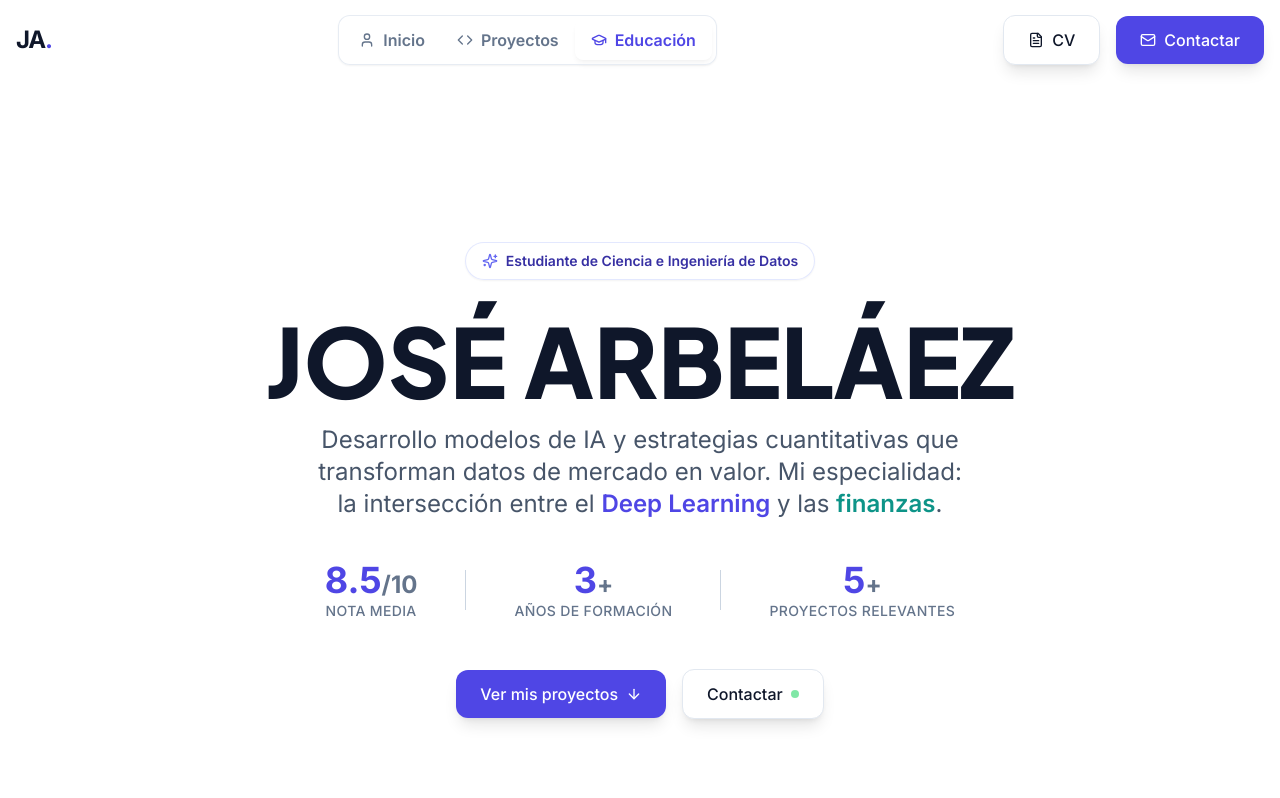
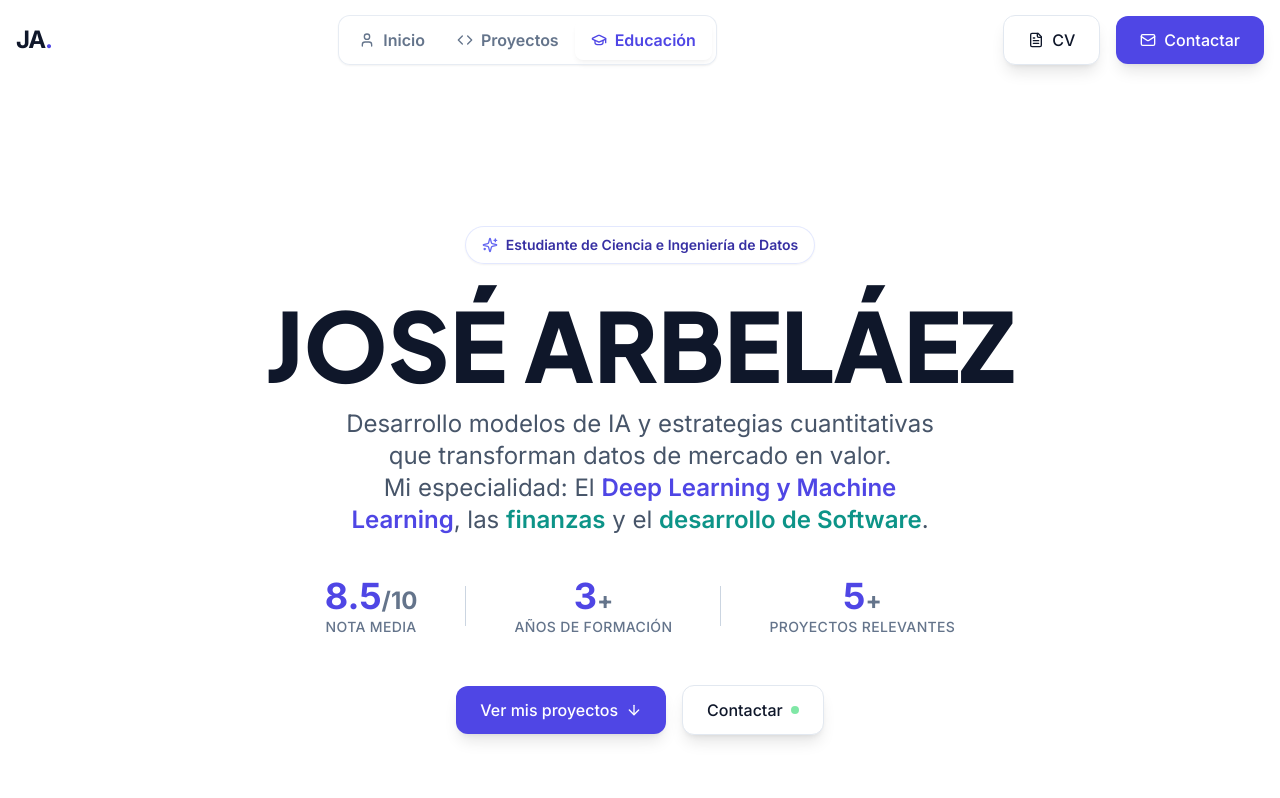
Before and after one commit to trentisiete/trentisieteLab, a Next.js app: page / in a window 1280 px wide. Shown: the top 798 px of the page. Built offline with nearby package versions, Linux system fonts and the light colour scheme.

Commit message:
docs: Actualiza texto descriptivo en componentes

```diff
--- a/src/components/Hero.tsx
+++ b/src/components/Hero.tsx
@@ -77,7 +77,7 @@ export default function Hero() {
               className="text-xl lg:text-2xl text-neutral-600 max-w-3xl mx-auto mb-10 leading-relaxed text-balance"
             >
               Desarrollo modelos de IA y estrategias cuantitativas que transforman datos de mercado en valor.
-              Mi especialidad: la intersección entre el <span className="font-semibold text-primary-600">Deep Learning</span> y las <span className="font-semibold text-secondary-600">finanzas</span>.
+              Mi especialidad: El <span className="font-semibold text-primary-600">Deep Learning y Machine Learning</span>, las <span className="font-semibold text-secondary-600">finanzas</span> y el <span className="font-semibold text-secondary-600">desarrollo de Software</span>.
             </motion.p>
 
             <motion.div
```
